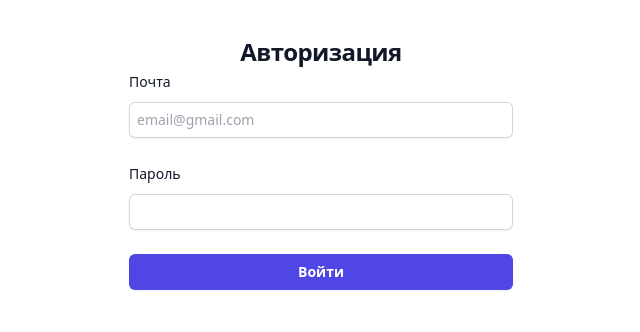
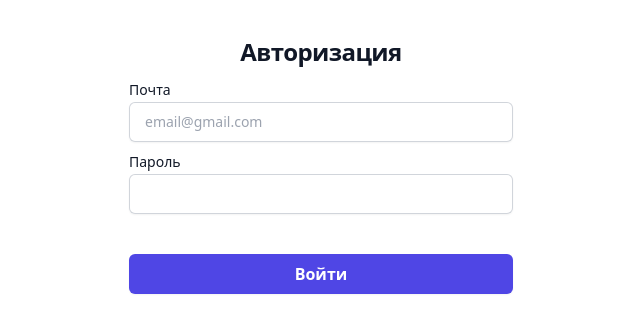
Before and after one commit to pokeuq/UfaHack2023, a React (Vite) app: page /login in a window 1280 px wide. Shown: the part 214-546 px from the top of the page, without its empty margins (319-959 px from the left). Built offline with nearby package versions, Linux system fonts and the light colour scheme; a web font is replaced by a local one.

Commit message:
layout fix

```diff
--- a/src/pages/Home.jsx
+++ b/src/pages/Home.jsx
@@ -16,10 +16,8 @@ const navigation = [
 const Home = () => {
   const [mobileMenuOpen, setMobileMenuOpen] = useState(false);
 
-  const closePopUp = () => {
-
-  }
-  const emailRef = useRef()
+  const closePopUp = () => {};
+  const emailRef = useRef();
 
   return (
     <div className="bg-white">
@@ -92,14 +90,14 @@ const Home = () => {
                 <XMarkIcon className="h-6 w-6" aria-hidden="true" />
               </button>
             </div>
-            <div className="mt-6 flow-root">
-              <div className="-my-6 divide-y divide-gray-500/10">
-                <div className="space-y-2 py-6">
+            <div className="mt-6 flow-root ">
+              <div className="-my-6 divide-y  divide-gray-500/10">
+                <div className="space-y-5 pt-10 pb-5">
                   {navigation.map((item) => (
                     <a
                       key={item.name}
                       href={item.href}
-                      className="-mx-3 block rounded-lg px-3 py-2 text-base font-semibold leading-7 text-gray-900 hover:bg-gray-50"
+                      className="-mx-3 block rounded-lg  px-3 py-2 font-semibold leading-7 text-gray-900  text-center bg-gray-100 hover:bg-white"
                     >
                       {item.name}
                     </a>
@@ -108,7 +106,13 @@ const Home = () => {
                 <div className="py-6">
                   <Link
                     to="/login"
-                    className="-mx-3 block rounded-lg px-3 py-2.5 text-base font-semibold leading-7 text-gray-900 hover:bg-gray-50"
+                    className="-mx-3 block rounded-lg px-3 py-2.5 font-semibold leading-7 text-gray-900 text-center
+
+                    bg-indigo-600 hover:bg-indigo-500 focus-visible:outline-indigo-600 focus-visible:outline focus-visible:outline-2 focus-visible:outline-offset-2
+
+                    text-white "
+
+
                   >
                     Войти
                   </Link>
@@ -119,7 +123,7 @@ const Home = () => {
         </Dialog>
       </header>
 
-      <div className="relative isolate px-6 pt-14 lg:px-8">
+      <div className="relative isolate  px-6 pt-20 lg:px-8">
         <div
           className="absolute inset-x-0 -top-40 -z-10 transform-gpu overflow-hidden blur-3xl sm:-top-80"
           aria-hidden="true"
@@ -132,8 +136,12 @@ const Home = () => {
             }}
           />
         </div>
-        <div className="mx-auto max-w-2xl py-32 sm:py-36 lg:py-36">
-          <div className="hidden sm:mb-8 sm:flex sm:justify-center">
+        <div className="mx-auto max-w-2xl  min-h-screen flex flex-col justify-center content-center">
+          <div className="text-center">
+            <h1 className="text-4xl font-bold tracking-tight text-gray-900 sm:text-6xl">
+              Учись бесплатно, весело и эффективно !
+            </h1>
+            <div className="hidden sm:mb-8 sm:mt-8 sm:flex sm:justify-center">
               <div className="relative rounded-full px-3 py-1 text-sm leading-6 text-gray-600 ring-1 ring-gray-900/10 hover:ring-gray-900/20">
                 Скачать приложение вы можете тут.{" "}
                 <a href="#download" className="font-semibold text-indigo-600">
@@ -142,10 +150,6 @@ const Home = () => {
                 </a>
               </div>
             </div>
-          <div className="text-center">
-            <h1 className="text-4xl font-bold tracking-tight text-gray-900 sm:text-6xl">
-              Учись бесплатно, весело и эффективно !
-            </h1>
             <p className="mt-6 text-lg leading-8 text-gray-600">
               Инновационная образовательная платформа, предлагающая уникальный
               опыт интерактивного обучения в формате игры. Мы стремимся сделать
@@ -155,11 +159,10 @@ const Home = () => {
             <div className="mt-10 flex items-center justify-center gap-x-6">
               <a
                 href="#questions"
-                className="rounded-md bg-indigo-600 px-3.5 py-2.5 text-sm font-semibold text-white shadow-sm hover:bg-indigo-500 focus-visible:outline focus-visible:outline-2 focus-visible:outline-offset-2 focus-visible:outline-indigo-600"
+                className="rounded-md  px-3.5 py-2.5 text-sm font-semibold text-white shadow-sm bg-indigo-600 hover:bg-indigo-500 focus-visible:outline-indigo-600 focus-visible:outline focus-visible:outline-2 focus-visible:outline-offset-2 "
               >
                 Узнать больше
               </a>
-
             </div>
           </div>
         </div>
@@ -178,14 +181,13 @@ const Home = () => {
       </div>
 
       <section id="questions" className="bg-white ">
-        <div className="py-8 px-8 mx-auto max-w-screen-xl sm:py-16 lg:px-6">
+        <div className="py-8 px-8 mx-auto max-w-screen-xl min-h-screen flex flex-col justify-center content-center sm:py-16 lg:px-6">
           <h2 className="mb-8 text-4xl tracking-tight font-extrabold text-gray-900 ">
             FAQ
           </h2>
           <div className="grid pt-8 border-t border-gray-200 text-justify">
             <div className="grid grid-cols-2 gap-10 justify-normal max-md:grid-cols-1">
               <div className="mb-10">
-
                 <h3 className="flex items-center mb-4 text-lg font-medium text-gray-900 ">
                   <svg
                     className="flex-shrink-0 mr-2 w-5 h-5 text-gray-500 "
@@ -203,9 +205,9 @@ const Home = () => {
                 </h3>
                 <p className="text-gray-500 ">
                   Наша команда постоянно работает над обновлением контента на
-                  платформе Softcode. Мы стремимся добавлять новые
-                  увлекательные уроки и задания, чтобы обеспечивать вас новыми
-                  интересными материалами для обучения.
+                  платформе Softcode. Мы стремимся добавлять новые увлекательные
+                  уроки и задания, чтобы обеспечивать вас новыми интересными
+                  материалами для обучения.
                 </p>
               </div>
               <div className="mb-10">
@@ -332,15 +334,24 @@ const Home = () => {
         </div>
       </section>
 
-      <section  className="bg-white mb-10">
-        <div id="download" className="py-40 px-8 h-screen  mx-auto max-w-screen-xl lg:flex sm:py-60  lg:px-6 block ">
-          <img className='hidden  lg:block self-center w-[500px] h-[350px]' src={mainPic} alt="" />
+      <section className="bg-white mb-10">
+        <div
+          id="download"
+          className="py-40 px-8 h-screen min-h-screen  grid place-self-center mx-auto max-w-screen-xl lg:flex sm:py-60  lg:px-6 block "
+        >
+          <img
+            className="hidden  lg:block self-center w-[500px] h-[350px]"
+            src={mainPic}
+            alt=""
+          />
           <div className="self-center">
             <h2 className="mb-8 text-2xl tracking-tight font-extrabold text-gray-900 ">
               Загрузите приложение Softcode уже сегодня!
             </h2>
-            <h3 className="flex  border-t items-center mb-10 text-lg font-medium
-            mt-6 leading-8 text-gray-600 text-justify">
+            <h3
+              className="flex  border-t items-center mb-10 text-lg font-medium
+            mt-6 leading-8 text-gray-600 text-justify"
+            >
               Softcode предлагает уникальный опыт интерактивного обучения,
               превращая обучение в удивительное приключение, доступное вам
               круглосуточно. Наше приложение создано для тех, кто хочет
@@ -348,7 +359,8 @@ const Home = () => {
               свой прогресс в удобное для вас время.
             </h3>
             <a
-                href="#"
+              href="https://drive.google.com/file/d/1E7HkrL0Q1Pb2vj1mT7UQTIJaHNNIv5t9/view"
+              target="blank"
               className="rounded-md bg-indigo-600 px-3.5 py-4 text-xl text-center lg:text-sm font-semibold text-white shadow-sm hover:bg-indigo-500 focus-visible:outline focus-visible:outline-2 focus-visible:outline-offset-2 focus-visible:outline-indigo-600 block w-full sm:inline"
             >
               Скачать
--- a/src/pages/Login.jsx
+++ b/src/pages/Login.jsx
@@ -1,38 +1,35 @@
-import { useState } from 'react';
-import { useAuth } from '../authContext';
+import { useState } from "react";
+import { useAuth } from "../authContext";
 import { Link } from "react-router-dom";
 import { useRef } from "react";
-import axios from 'axios';
+import axios from "axios";
 import logo from "../assets/images/_Softcode.svg";
 
-
-
 const Form = () => {
-
-  const [email, setEmail] = useState('');
-  const [password, setPassword] = useState('');
+  const [email, setEmail] = useState("");
+  const [password, setPassword] = useState("");
   const { login } = useAuth();
 
   const handleLogin = () => {
-    axios.post('http://213.171.5.251/authorization', { email, password })
-      .then(response => {
+    axios
+      .post("http://213.171.5.251/authorization", { email, password })
+      .then((response) => {
         const token = response.data.token;
         login(token);
       })
-      .catch(error => {
-        console.error('Login error:', error);
+      .catch((error) => {
+        console.error("Login error:", error);
       });
-
   };
 
-    const emailRef = useRef()
-    const passwordRef = useRef()
+  const emailRef = useRef();
+  const passwordRef = useRef();
 
   return (
     <>
       <div className="flex min-h-full flex-1 flex-col justify-center px-6 py-12 lg:px-8">
         <div className="sm:mx-auto sm:w-full sm:max-w-sm">
-          <Link to='/'>
+          <Link to="/">
             <img
               className="mx-auto h-10 w-auto"
               src={logo}
@@ -44,8 +41,8 @@ const Form = () => {
           </h2>
         </div>
 
-        <div className="m sm:mx-auto sm:w-full sm:max-w-sm">
-          <form className="space-y-6" action="#" method="POST">
+        <div className="mt-2 sm:mx-auto sm:w-full sm:max-w-sm">
+          <form className="" action="#" method="POST">
             <div>
               <label
                 htmlFor="email"
@@ -53,7 +50,7 @@ const Form = () => {
               >
                 Почта
               </label>
-              <div className="mt-2">
+              <div className="mb-2">
                 <input
                   ref={emailRef}
                   value={email}
@@ -64,21 +61,19 @@ const Form = () => {
                   autoComplete="email"
                   placeholder="email@gmail.com"
                   required
-                  className="block w-full rounded-md border-0 py-1.5 px-2 text-gray-900 shadow-sm ring-1 ring-inset ring-gray-300 placeholder:text-gray-400 focus:ring-2 focus:ring-inset focus:ring-indigo-600 sm:text-sm sm:leading-6"
+                  className="block w-full rounded-md border-0 py-2 px-4 text-gray-900 shadow-sm ring-1 ring-inset ring-gray-300 placeholder:text-gray-400 focus:ring-2 focus:ring-inset focus:ring-indigo-600 sm:text-sm sm:leading-6"
                 />
               </div>
             </div>
 
             <div>
-              <div className="flex items-center justify-between">
               <label
                 htmlFor="password"
                 className="block text-sm font-medium leading-6 text-gray-900"
               >
                 Пароль
               </label>
-              </div>
-              <div className="mt-2">
+              <div>
                 <input
                   ref={passwordRef}
                   value={password}
@@ -88,20 +83,18 @@ const Form = () => {
                   type="password"
                   autoComplete="current-password"
                   required
-                  className="block w-full rounded-md border-0 py-1.5 px-2 text-gray-900 shadow-sm ring-1 ring-inset ring-gray-300 placeholder:text-gray-400 focus:ring-2 focus:ring-inset focus:ring-indigo-600 sm:text-sm sm:leading-6"
+                  className="block w-full rounded-md border-0 py-2 px-2 text-gray-900 shadow-sm ring-1 ring-inset ring-gray-300 placeholder:text-gray-400 focus:ring-2 focus:ring-inset focus:ring-indigo-600 sm:text-sm sm:leading-6 "
                 />
               </div>
             </div>
 
-            <div>
             <button
               onClick={handleLogin}
               type="submit"
-                className="flex w-full justify-center rounded-md bg-indigo-600 px-3 py-1.5 text-sm font-semibold leading-6 text-white shadow-sm hover:bg-indigo-500 focus-visible:outline focus-visible:outline-2 focus-visible:outline-offset-2 focus-visible:outline-indigo-600"
+              className="w-full mt-10 rounded-md bg-indigo-600 px-4 py-2 text-l font-semibold leading-6 text-white shadow-sm hover:bg-indigo-500 focus-visible:outline focus-visible:outline-2 focus-visible:outline-offset-2 focus-visible:outline-indigo-600 first-letter:"
             >
               Войти
             </button>
-            </div>
           </form>
         </div>
       </div>
```
Lines whose indentation alone changed are shown as unchanged.
